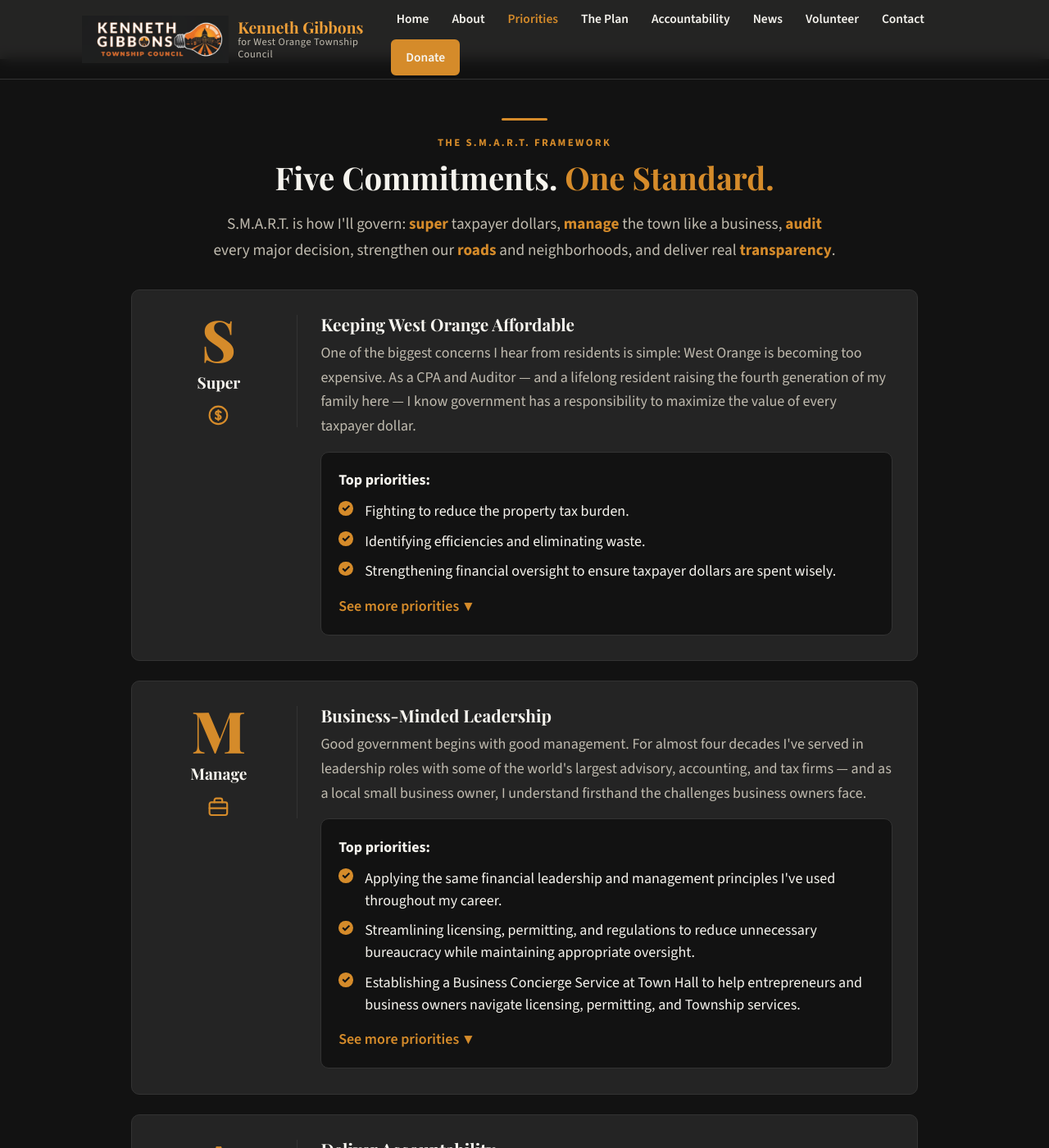
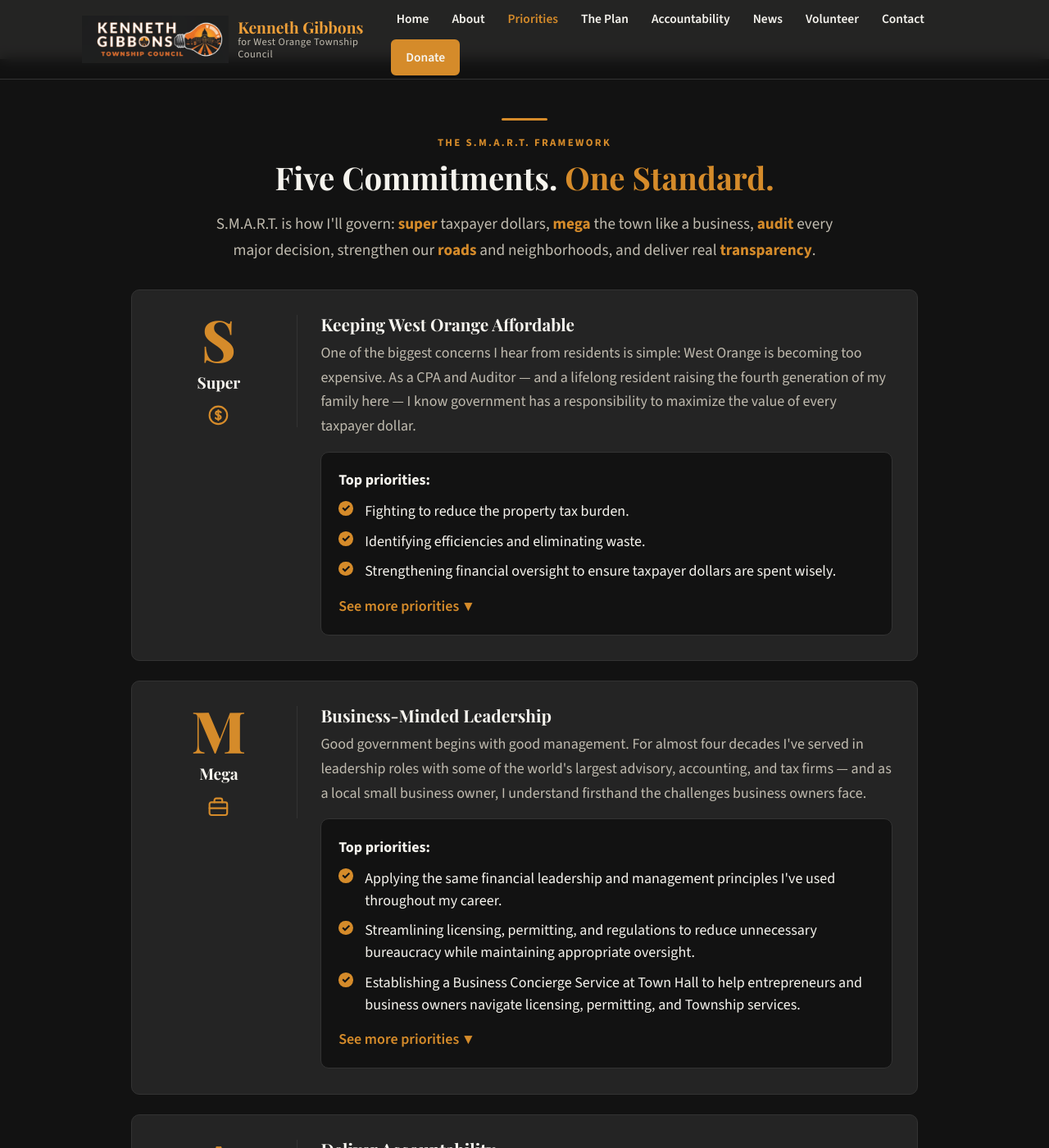
Before and after one commit to SiliconSaga/ken-site, a Jekyll site: the page built from priorities.html, in a window 1280 px wide and 1400 px high, scrolled down 1352 px. Shown: the whole window at 82% size. Built offline with Jekyll 4.4.1, drawn with Linux system fonts in a browser that asks for light colours; some web fonts are replaced.

Commit message:
fix(priorities): change SMART acronym M to stand for Mega
Follow-up to the S→Super change in this same branch/PR (#5): the "M" in the
S.M.A.R.T. framework now stands for "Mega" instead of "Manage".

Updates both places on the priorities page where the letter is spelled out:
the intro sentence under "The S.M.A.R.T. Framework" and the pillar card
label itself.

The supporting heading ("Business-Minded Leadership") and body copy under
that pillar still describe management/business themes and were left as-is —
flagged for review in the CR since "Mega" no longer matches that content.

Co-Authored-By: Claude Sonnet 5 <noreply@anthropic.com>

```diff
--- a/priorities.html
+++ b/priorities.html
@@ -45,7 +45,7 @@ description: Priorities for West Orange — Kenneth Gibbons' S.M.A.R.T. leadersh
       <div class="gold-divider"></div>
       <p class="eyebrow">The S.M.A.R.T. Framework</p>
       <h2>Five Commitments. <span class="text-gold">One Standard.</span></h2>
-      <p class="lead">S.M.A.R.T. is how I'll govern: <strong class="text-gold">super</strong> taxpayer dollars, <strong class="text-gold">manage</strong> the town like a business, <strong class="text-gold">audit</strong> every major decision, strengthen our <strong class="text-gold">roads</strong> and neighborhoods, and deliver real <strong class="text-gold">transparency</strong>.</p>
+      <p class="lead">S.M.A.R.T. is how I'll govern: <strong class="text-gold">super</strong> taxpayer dollars, <strong class="text-gold">mega</strong> the town like a business, <strong class="text-gold">audit</strong> every major decision, strengthen our <strong class="text-gold">roads</strong> and neighborhoods, and deliver real <strong class="text-gold">transparency</strong>.</p>
     </div>
     <div class="pillar-list">
 
@@ -89,7 +89,7 @@ description: Priorities for West Orange — Kenneth Gibbons' S.M.A.R.T. leadersh
         <div class="pillar-grid">
           <div class="pillar-left">
             <span class="smart-letter">M</span>
-            <div class="pillar-name">Manage</div>
+            <div class="pillar-name">Mega</div>
             <span class="smart-icon"><svg viewBox="0 0 24 24"><rect x="3" y="7" width="18" height="13" rx="2"/><path d="M8 7V5a2 2 0 0 1 2-2h4a2 2 0 0 1 2 2v2"/><path d="M3 13h18"/></svg></span>
           </div>
           <div class="pillar-right">
```
